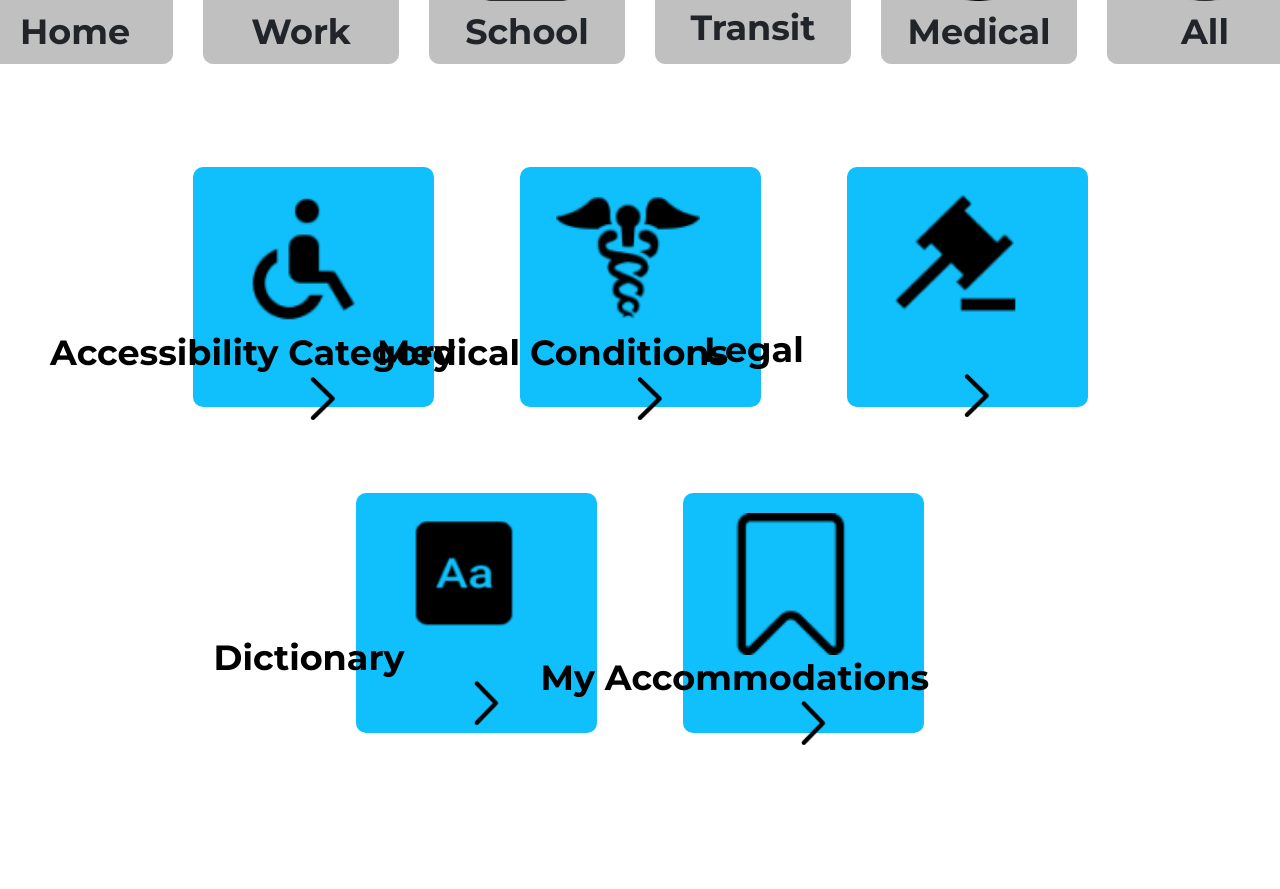
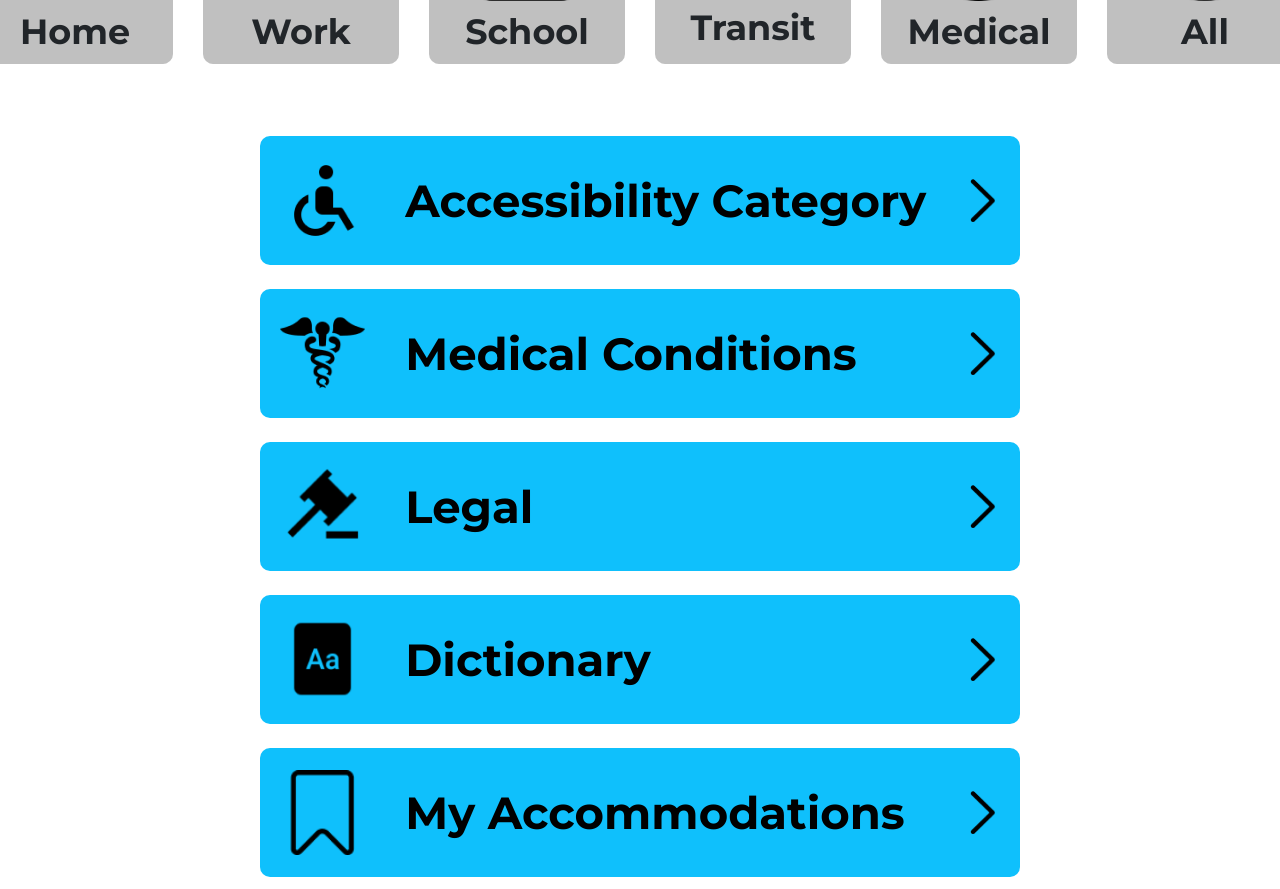
Before and after one commit to Lovepreet-G/iPOTS, a React (Vite) app in the folder iAccess/: page / in a window 1280 px wide. Shown: the part 700-1589 px from the top of the page. Before the commit the page ends 1476 px from the top, so only its background shows below. Built offline with nearby package versions, Linux system fonts and the light colour scheme.

Commit message:
css class name fix

```diff
--- a/iAccess/src/pages/homepage.jsx
+++ b/iAccess/src/pages/homepage.jsx
@@ -72,12 +72,12 @@ const HomePage = () => {
           </div>
         ))}
       </div>
-      <div className="categories-container">
+      <div className="accessibility-categories-container">
         {categories.map((category) => (
-          <div key={category.name} className="category" onClick={(event) => checkBeforeNavigate(category.url,event)}>
-            <img src={category.img} alt={category.name} className="category-icon" />
-            <span className="category-name">{category.name}</span>
-            <img src={backImg} alt="Back" className="category-back" />
+          <div key={category.name} className="accessibility-category" onClick={(event) => checkBeforeNavigate(category.url,event)}>
+            <img src={category.img} alt={category.name} className="accessibility-category-icon" />
+            <span className="accessibility-category-name">{category.name}</span>
+            <img src={backImg} alt="Back" className="accessibility-category-back" />
           </div>
         ))}
       </div>
--- a/iAccess/src/styles/homepage.css
+++ b/iAccess/src/styles/homepage.css
@@ -69,7 +69,7 @@
     font-family: 'Montserrat', sans-serif;
     font-weight: bold;
   }
-  .categories-container {
+  .accessibility-categories-container {
     margin-top: 60px;
     width: 100%;
     display: flex;
@@ -77,7 +77,7 @@
     align-items: center;
   }
 
-  .category {
+  .accessibility-category {
     display: flex;
     align-items: center;
     justify-content: space-between;
@@ -100,13 +100,13 @@
     transform: scale(1.02);
   }
 
-  .category-icon {
+  .accessibility-category-icon {
     width: 85px;
     height: 85px;
     margin-right: 25px;
   }
 
-  .category-name {
+  .accessibility-category-name {
     width: 526px;
     height: 46px;
     text-align: left;
@@ -114,7 +114,7 @@
   align-items: center;
   }
 
-  .category-back {
+  .accessibility-category-back {
     width: 33.63px;
     height: 43.73px;
     margin-left: 20px;
```
